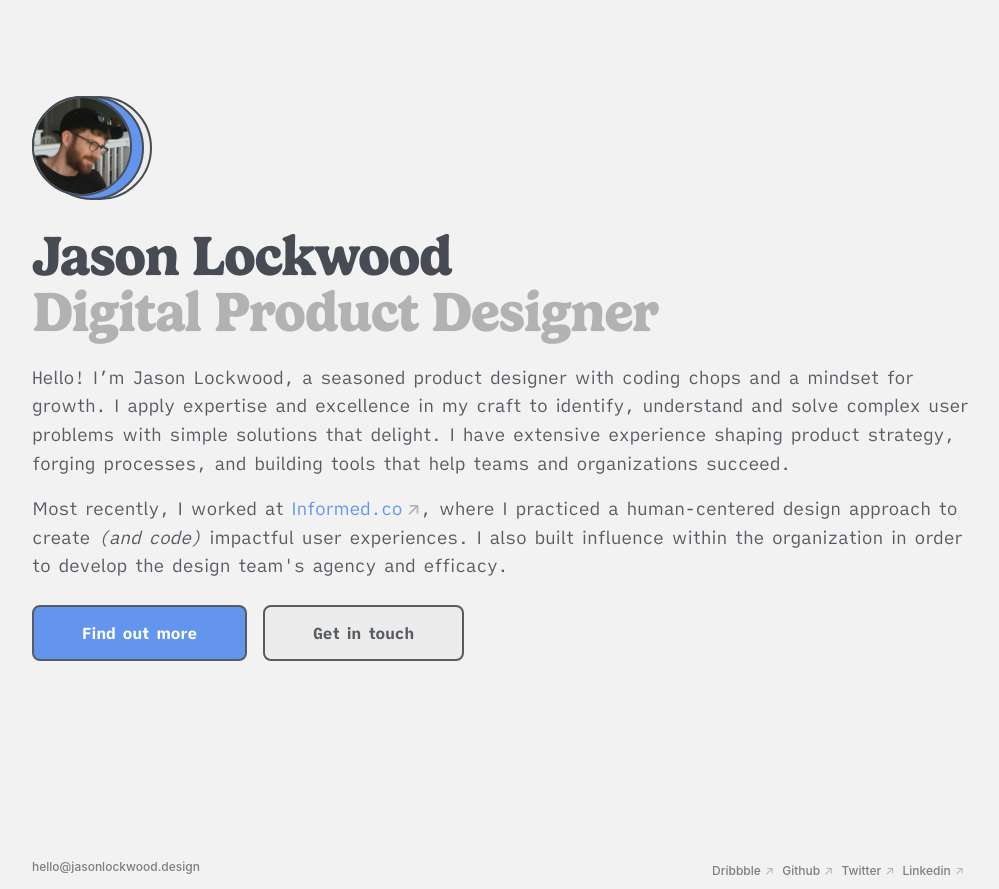
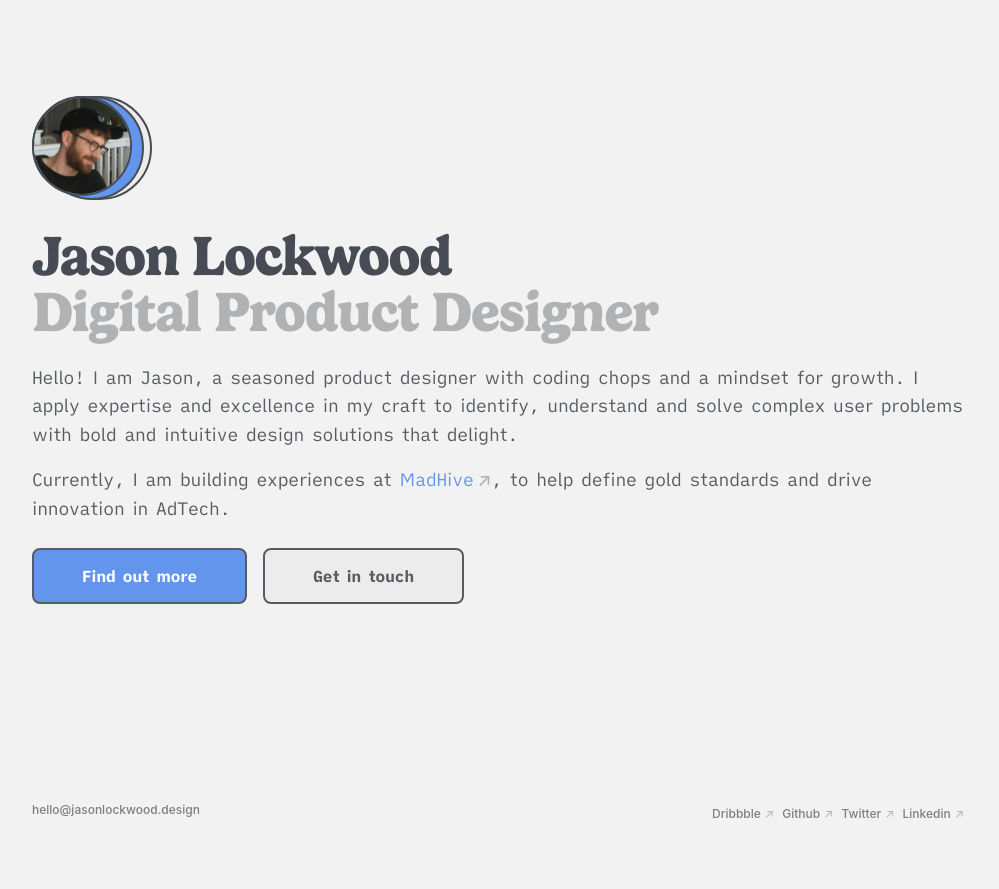
Before and after one commit to jasonlockwood/jasonlockwood.design, a Next.js app: page / in a window 1280 px wide. Shown: the whole page, without its empty margins (138-1137 px from the left). After the commit the page ends 832 px from the top, so only its background shows below. Built offline with nearby package versions, Linux system fonts and the light colour scheme.

Commit message:
Hero copy update and footer link fix

```diff
--- a/components/footer.js
+++ b/components/footer.js
@@ -58,16 +58,16 @@ const Footer = () => (
 
       <Space y8 />
 
-      <a href="//https://dribbble.com/jlockwood" className="link-effect">
+      <a href="//www.dribbble.com/jlockwood" className="link-effect">
         Dribbble
       </a><span className="outlink">↗</span>
-      <a href="//https://github.com/jasonlockwood" className="link-effect">
+      <a href="//www.github.com/jasonlockwood" className="link-effect">
         Github
       </a><span className="outlink">↗</span>
-      <a href="//https://twitter.com/jlockwoodtweets" className="link-effect">
+      <a href="//www.twitter.com/jlockwoodtweets" className="link-effect">
         Twitter
       </a><span className="outlink">↗</span>
-      <a href="//https://www.linkedin.com/in/jasonlockwoodin/" className="link-effect">
+      <a href="//www.linkedin.com/in/jasonlockwoodin/" className="link-effect">
         Linkedin
       </a><span className="outlink">↗</span>
       <Space y8/>
--- a/components/hero.js
+++ b/components/hero.js
@@ -94,24 +94,20 @@ const HeroComponent = () => (
     <Space standard />
     <div>
       <p>
-        <strong>Hello!</strong> I’m Jason Lockwood, a seasoned product designer with coding chops
-        and a mindset for growth. I apply expertise and excellence in my craft
-        to identify, understand and solve complex user problems with simple
-        solutions that delight. I have extensive experience shaping product
-        strategy, forging processes, and building tools that help teams and
-        organizations succeed.
+        <strong>Hello!</strong> I am Jason, a seasoned product designer with coding chops and a mindset for growth. I apply expertise and excellence in my craft to identify, understand and solve complex user problems with bold and intuitive design solutions that delight.
+
         <Space tiny/>
 
-        Most recently, I worked at{" "}
+        Currently, I am building experiences at{" "}
         <a
           target="_blank"
-          href="http://www.informed.co"
+          href="http://www.madhive.com"
           className="link-effect"
         >
-          Informed.co
+          MadHive
         </a>
         <span className="outlink">↗</span>,{" "}
-        where I practiced a human-centered design approach to create <i>(and code)</i> impactful user experiences. I also built influence within the organization in order to develop the design team's agency and efficacy.
+        to help define gold standards and drive innovation in AdTech.
 
 
         {/* I exercised agency over design strategy in order to develope the effectiveness of the Informed product experiences. This meant identifying gaps and building levers within the organization to improve the design team's efficacy. */}
```
